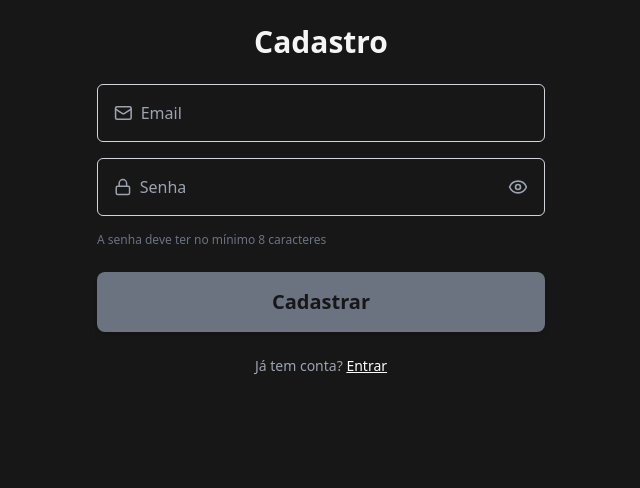
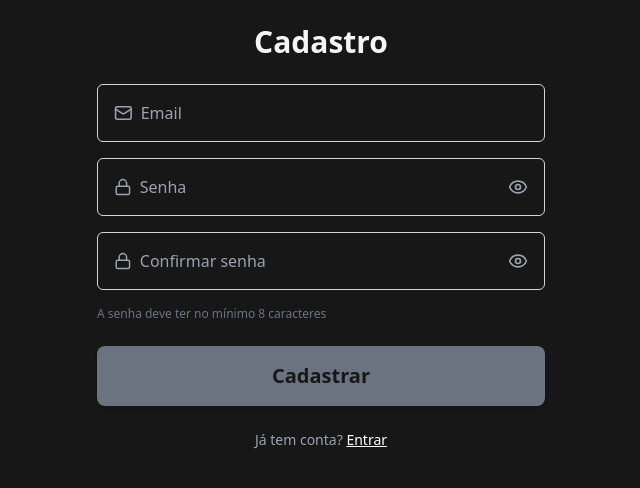
Before and after one commit to vbertho/ProjetoReact, a React (Vite) app: page /register in a window 1280 px wide. Shown: the top 488 px of the page, without its empty margins (319-959 px from the left). Built offline with nearby package versions, Linux system fonts and the light colour scheme.

Commit message:
feat: add confirm password

```diff
--- a/src/pages/AuthPage.jsx
+++ b/src/pages/AuthPage.jsx
@@ -8,12 +8,23 @@ function AuthPage({ mode }) {
     const { login, register } = useAuth();
 
     const [email, setEmail] = useState("");
+    const [error, setError] = useState("");
+
     const [password, setPassword] = useState("");
-    const [error, setError] = useState("");
     const [showPassword, setShowPassword] = useState(false);
+
+    const [confirmPassword, setConfirmPassword] = useState("");
+    const [showConfirmPassword, setShowConfirmPassword] = useState(false);
+
 
     async function handleSubmit() {
         setError("");
+
+        if (!isLogin && password !== confirmPassword) {
+            setError("As senhas não coincidem");
+            return;
+        }
+
         try {
             if (isLogin) {
                 await login(email, password);
@@ -65,6 +76,23 @@ function AuthPage({ mode }) {
                             {showPassword ? <EyeOff className="text-gray-400" size={20} /> : <Eye className="text-gray-400" size={20} />}
                         </button>
                     </div>
+
+                    {!isLogin && (
+                        <div className="flex items-center border border-gray-300 rounded-md px-4 focus-within:border-white focus-within:border-2">
+                            <Lock className="text-gray-400 mr-2" size={20} />
+                            <input
+                                type={showConfirmPassword ? "text" : "password"}
+                                placeholder="Confirmar senha"
+                                value={confirmPassword}
+                                onChange={e => setConfirmPassword(e.target.value)}
+                                className="bg-transparent w-full py-4 focus:outline-none text-white"
+                            />
+                            <button type="button" onClick={() => setShowConfirmPassword(!showConfirmPassword)}>
+                                {showConfirmPassword ? <EyeOff className="text-gray-400" size={20} /> : <Eye className="text-gray-400" size={20} />}
+                            </button>
+                        </div>
+                    )}
+
                     {!isLogin && (
                         <p className="text-gray-500 text-xs">A senha deve ter no mínimo 8 caracteres</p>
                     )}
@@ -76,7 +104,7 @@ function AuthPage({ mode }) {
 
                 <button
                     onClick={handleSubmit}
-                    disabled={!email || !password}
+                    disabled={!email || !password || (!isLogin && !confirmPassword)}
                     className="
                         w-full
                         bg-white
```
